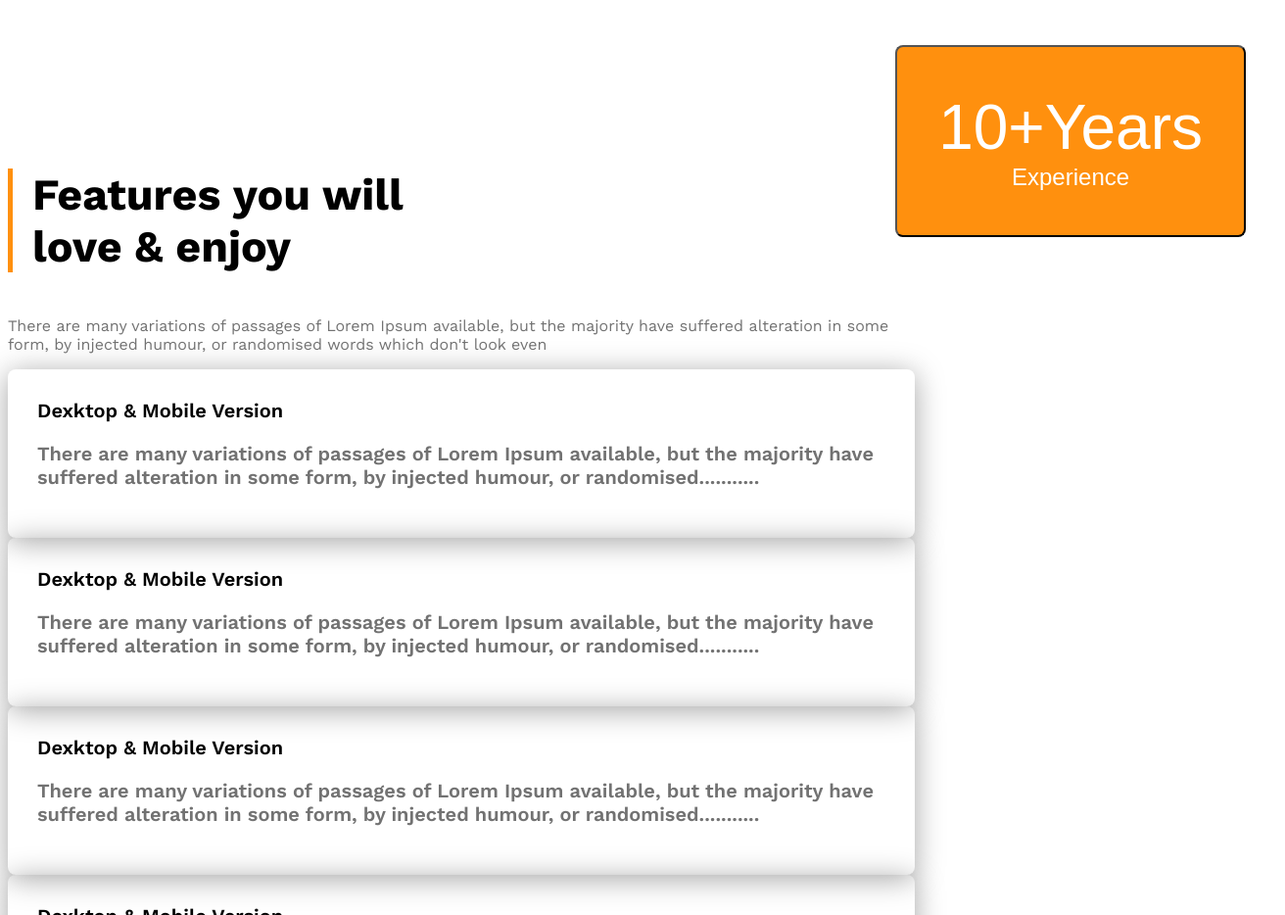
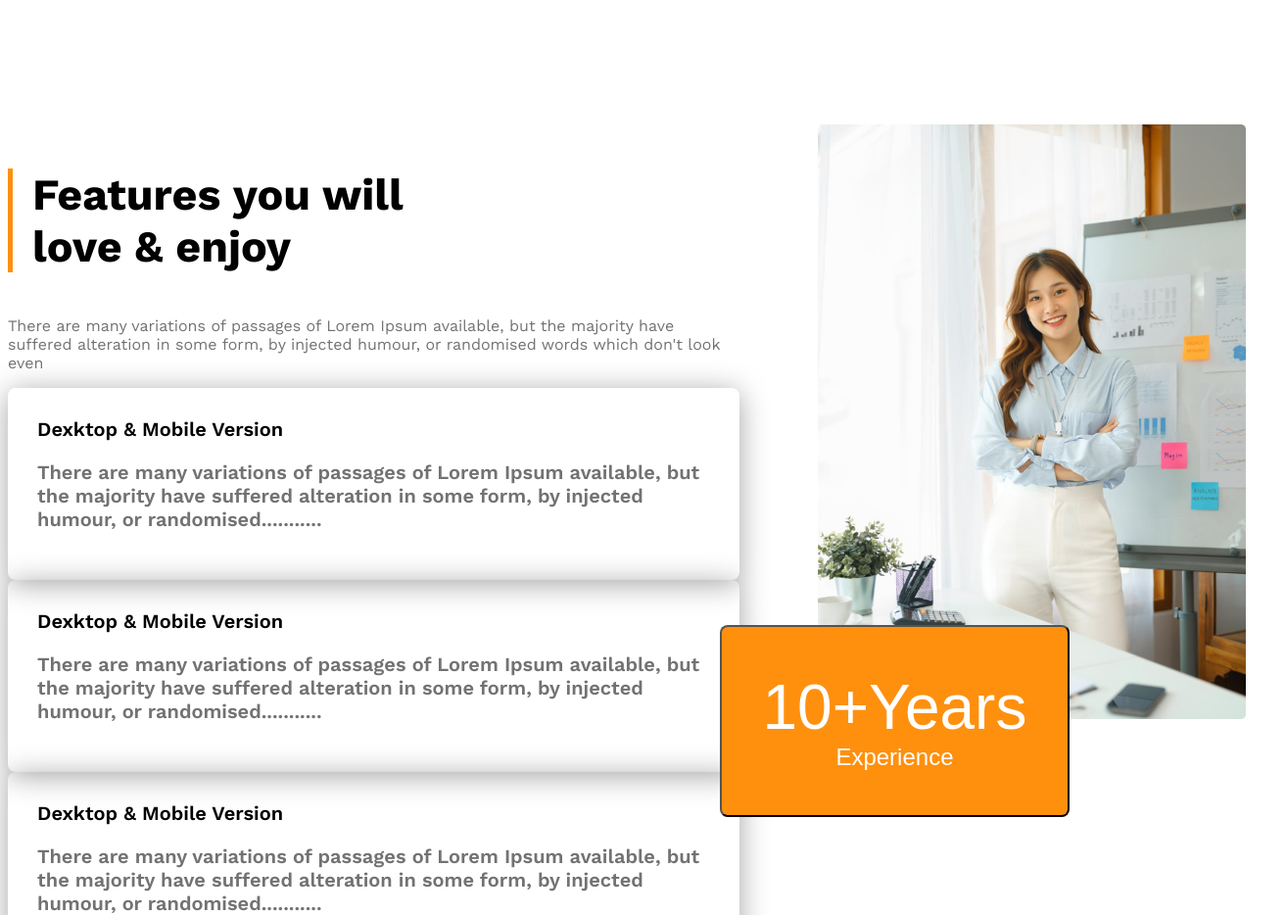
Before and after one commit to AsifIslamBisal/g3-architects-website, a plain HTML site: page index.html in a window 1280 px wide. Shown: the part 1902-2836 px from the top of the page at 98% size, 1312 px wide, since content can reach past the window. Drawn offline with nearby package versions, Linux system fonts and the light colour scheme; the site is published under a folder, as on GitHub Pages, so addresses that start at the root find nothing.

Commit message:
image problem solve

```diff
--- a/index.html
+++ b/index.html
@@ -66,7 +66,7 @@
                  </div>
             </div>
             <div class="feature-architect">
-                <img src="/images/architect.png" alt="">
+                <img src="./images/architect.png" alt="">
                 <button id="experience-badge" class="btn-primary">
                     <span id="experience-year">10+Years</span>
                     <br>
@@ -116,6 +116,7 @@
                 <div class="sponsor-info">
                     <h3 class="section-title">Our Sponsors</h3>
                     <p class="text-light-gray">There are many variations of passages of Lorem Ipsum available, but the majority have suffered alteration.</p>
+                </div>
                     <div class="sponsor-companies">
                         <img src="./images/sponsors/spotify.png" alt="">
                         <img src="./images/sponsors/amazon.png" alt="">
```
